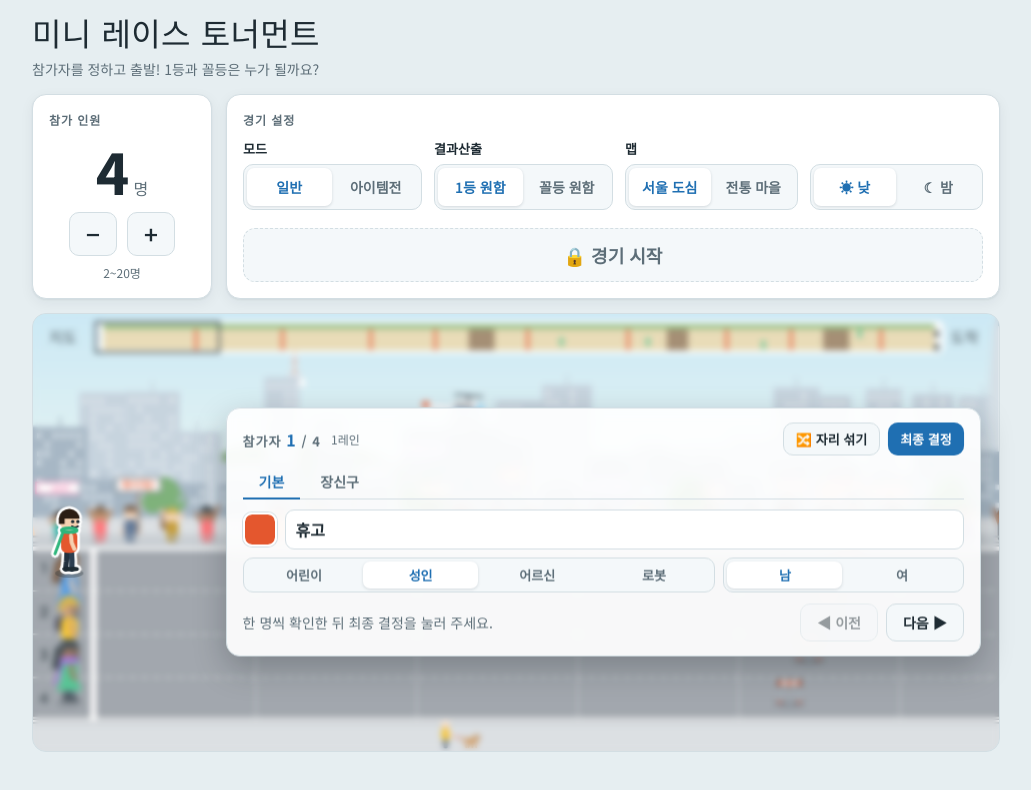
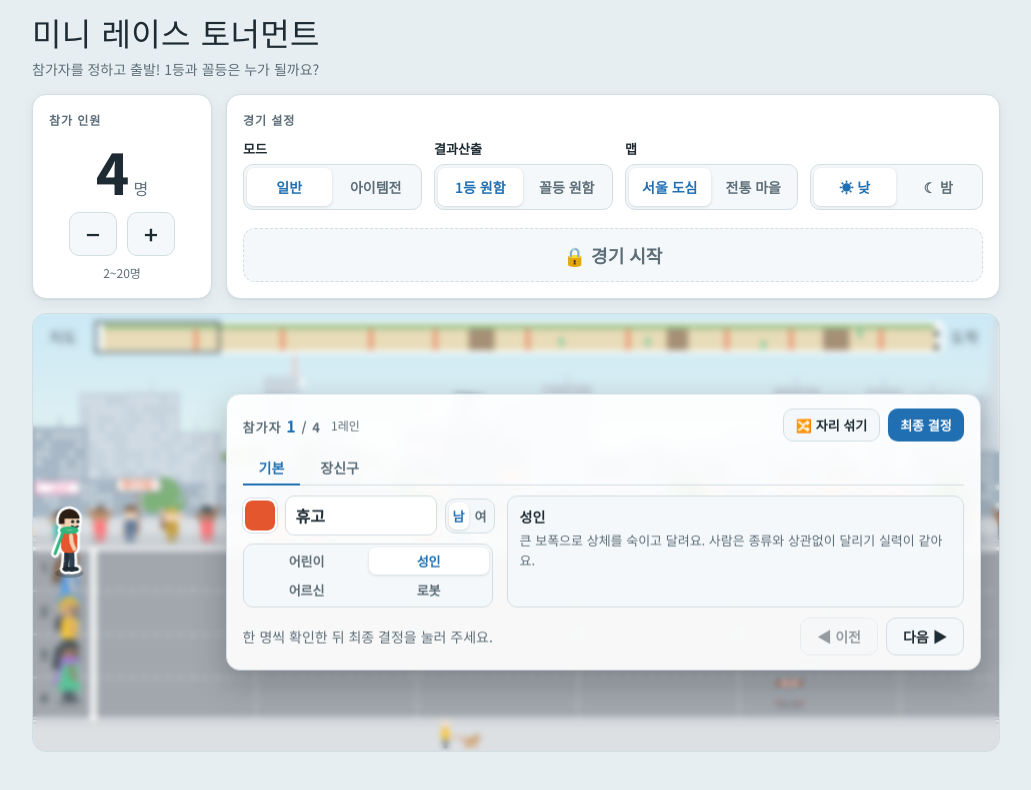
Before and after one commit to Hyunbae89/miniRaceGame, a React (Vite) app: page / in a window 1280 px wide. Shown: the top 790 px of the page, without its empty margins (124-1155 px from the left). Built offline with nearby package versions, Linux system fonts and the light colour scheme.

Commit message:
참가자 창 기본 탭: 이름 칸 축소, 남/여 옆으로, 종류 2x2, 종류 설명
Co-Authored-By: Claude Opus 5.5 <noreply@anthropic.com>

```diff
--- a/src/App.css
+++ b/src/App.css
@@ -79,9 +79,14 @@ button.sq{width:48px;height:44px;padding:0;font-size:24px;background:var(--panel
 .chip.on button{color:var(--accent)}
 .chip .swatch{width:28px;height:28px}
 .card-main{display:flex;align-items:center;gap:8px}
-.card-segs{display:flex;gap:8px}
-.card-segs .seg{flex:1;display:grid;grid-auto-flow:column;grid-auto-columns:1fr}
-.card-segs .seg:first-child{flex:2}
+/* 기본 탭(PC): 왼쪽 [색·이름·성별] 아래 종류 2×2, 오른쪽에 종류 설명 */
+.card.base{display:grid;grid-template-columns:250px minmax(0,1fr);grid-template-rows:auto 1fr;gap:8px 14px}
+.card.base .card-main{grid-column:1}
+.card.base .name{flex:none;width:9.5em}
+.gender .seg{display:grid;grid-template-columns:1fr 1fr}
+.ages .seg{display:grid;grid-template-columns:1fr 1fr;width:100%}
+.desc{grid-column:2;grid-row:1/3;margin:0;padding:10px 12px;border-radius:10px;background:var(--panel2);border:1px solid var(--line);color:var(--muted);font-size:13px;line-height:1.55}
+.desc strong{display:block;color:var(--ink);font-size:14px;margin-bottom:2px}
 .card .seg button{padding-inline:4px;white-space:nowrap}
 .card select{font:inherit;font-size:14px;padding:6px 4px;border-radius:9px;border:1px solid var(--line);background:var(--panel);color:var(--ink)}
 .m-only{display:none}
@@ -157,6 +162,8 @@ canvas{display:block;width:100%;height:auto;border-radius:var(--radius);border:1
   .roster-tools button{font-size:11px;padding:3px 7px}
   .card-row{gap:4px}
   .card{min-height:30px}
+  .card.base{display:flex}
+  .card.base .name{flex:1;width:auto}
   .tabs button{font-size:12px;padding:2px 10px}
   .chip button{font-size:12px;padding:3px 8px}
   .chip .swatch{width:22px;height:22px}
--- a/src/App.jsx
+++ b/src/App.jsx
@@ -5,6 +5,14 @@ import './App.css';
 const TITLE = '미니 레이스 토너먼트';
 const GENDERS = [['m', '남'], ['f', '여']];
 const AGES = [['c', '어린이'], ['a', '성인'], ['e', '어르신'], ['r', '로봇']];
+// 참가자 창 설명: 사람 셋은 겉모습·걸음만 다르고 속도 계산은 같음(sim/race.js), 로봇만 능력이 다름(sim/robot.js)
+const HUMAN = ' 사람은 종류와 상관없이 달리기 실력이 같아요.';
+const AGE_DESC = {
+  c: '작은 몸으로 빠르게 종종걸음을 쳐요.' + HUMAN,
+  a: '큰 보폭으로 상체를 숙이고 달려요.' + HUMAN,
+  e: '작은 보폭으로 지팡이를 짚으며 걸어요.' + HUMAN,
+  r: '배터리로 일정한 속도를 내고, 배터리가 차면 부스터로 가속해요. 무리하면 과열되고, 다 닳으면 멈춰서 충전해요. 무거워서 진흙에 약하지만 허들·물웅덩이를 가끔 버티고 밀치기에 강해요. 넘어지면 재부팅이라 더 오래 쉬어요.',
+};
 const MODES = [['normal', '일반'], ['item', '아이템전']];
 const WANTS = [['first', '1등 원함'], ['last', '꼴등 원함']];
 // 장신구: [설정 키, 이름, 처음 켰을 때 색]
@@ -117,7 +125,7 @@ function Roster({ v, game, editing, setEditing, onConfirm, confirmRef }) {
             ))}
           </div>
         ) : (
-        <div className="card" role="tabpanel">
+        <div className="card base" role="tabpanel">
           <div className="card-main">
             <input type="color" className="swatch" value={c.color} aria-label={`${i + 1}번 옷 색`} onChange={(e) => game().setCfg(i, { color: e.target.value })} />
             <input className="name" key={`name-${i}-${c.age === 'r'}`} defaultValue={c.name} maxLength={c.age === 'r' ? 9 : 6} aria-label={`${i + 1}번 이름`}
@@ -131,11 +139,12 @@ function Roster({ v, game, editing, setEditing, onConfirm, confirmRef }) {
                 {GENDERS.map(([k, t]) => <option key={k} value={k}>{t}</option>)}
               </select>
             )}
+            {c.age !== 'r' && <div className="pc-only gender"><Seg small label={`${i + 1}번 성별`} value={c.gender} options={GENDERS} onChange={(g) => game().setCfg(i, { gender: g })} /></div>}
           </div>
-          <div className="pc-only card-segs">
+          <div className="pc-only ages">
             <Seg small label={`${i + 1}번 종류`} value={c.age} options={AGES} onChange={(a) => game().setCfg(i, { age: a })} />
-            {c.age !== 'r' && <Seg small label={`${i + 1}번 성별`} value={c.gender} options={GENDERS} onChange={(g) => game().setCfg(i, { gender: g })} />}
           </div>
+          <p className="pc-only desc"><strong>{AGES.find(([k]) => k === c.age)[1]}</strong>{AGE_DESC[c.age]}</p>
         </div>
         )}
       </div>
```
Also changed, not shown: 2 other files (tests, documents, lock files or other folders).
